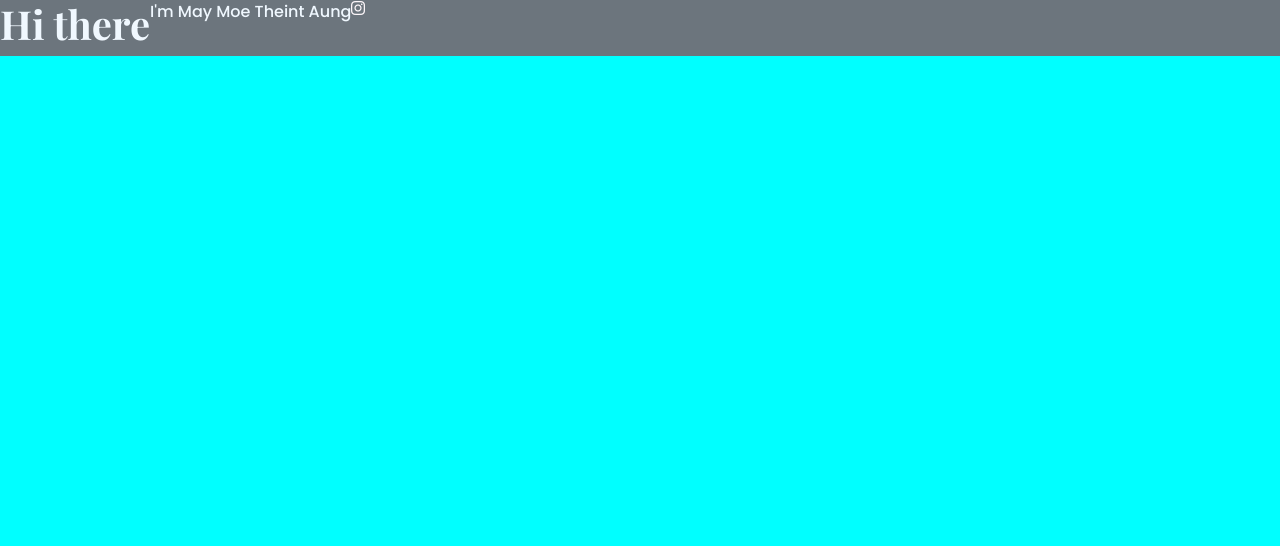
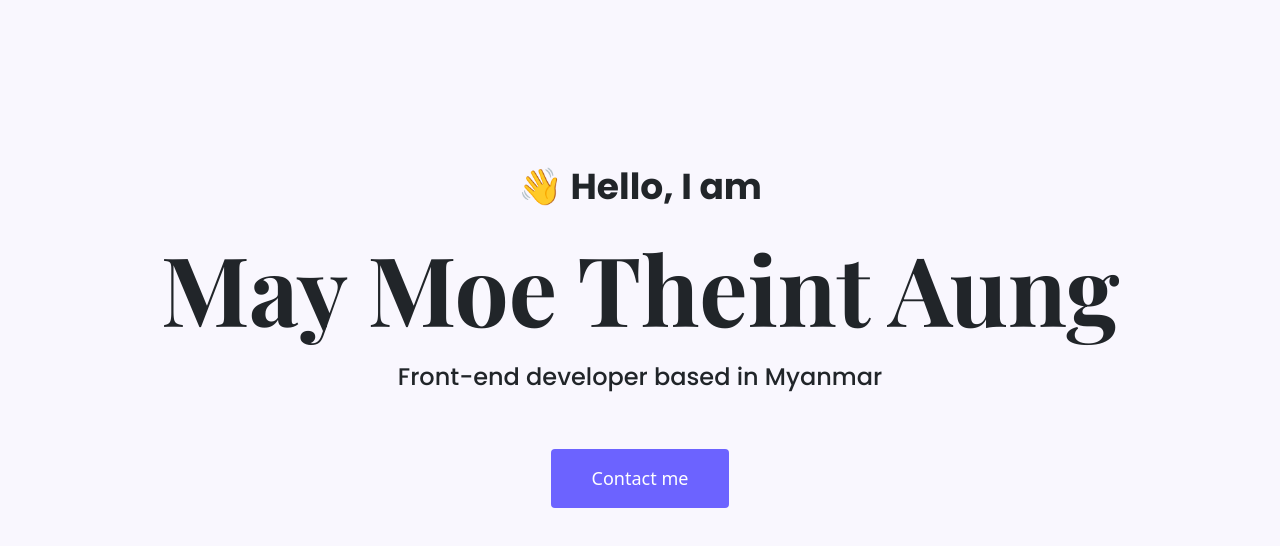
Before and after one commit to MAY-16-00/Portfolio-project, a plain HTML site: page index.html in a window 1280 px wide. Drawn offline with nearby package versions, Linux system fonts and the light colour scheme.

Commit message:
changed color and fixed font

```diff
--- a/index.html
+++ b/index.html
@@ -28,10 +28,13 @@
     <link rel="stylesheet" href="src/styles.css" />
   </head>
   <body>
-    <div class="d-flex bg-secondary">
-      <h1>Hi there</h1>
-      <p>I'm May Moe Theint Aung</p>
-      <i class="fa-brands fa-instagram fa-bounce" style="color: #fdf7fa"></i>
+    <div class="hero">
+      <p>👋 Hello, I am</p>
+      <h1>May Moe Theint Aung</h1>
+      <h2 class="mb-5">Front-end developer based in Myanmar</h2>
+      <div>
+        <a href="#" class="btn btn-branding">Contact me</a>
+      </div>
     </div>
   </body>
 </html>
--- a/src/styles.css
+++ b/src/styles.css
@@ -1,13 +1,35 @@
-body {
-  background-color: aqua;
+:root {
+  --branding-color: #6c63ff;
+  --heading-font-family: "Playfair Display", serif;
+  --default-font-family: "Poppins", sans-serif;
+  --primary-color: #ffffff;
 }
+
 h1 {
-  font-family: "Playfair Display", serif;
+  font-family: var(--heading-font-family);
   font-weight: bold;
-  color: aliceblue;
+  font-size: 96px;
 }
-p {
+h2 {
+  font-family: var(--default-font-family);
+  font-weight: normal;
+  line-height: 2;
+  font-size: 24px;
+}
+.hero {
+  background: #f9f7fe;
+  text-align: center;
+  padding: 160px 20px;
+}
+.hero p {
   font-family: "Poppins", sans-serif;
-  font-weight: normal;
-  color: aliceblue;
+  font-weight: bold;
+  font-size: 36px;
 }
+.btn-branding {
+  background: var(--branding-color);
+  color: var(--primary-color);
+  border-radius: 4px;
+  font-size: 18px;
+  padding: 15px 40px;
+}
```
Also changed, not shown: 1 other file.
